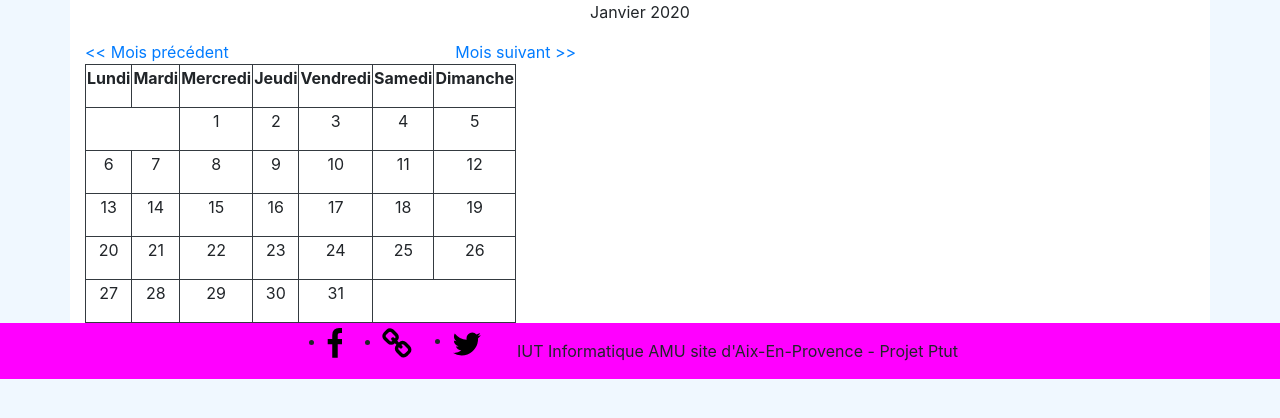
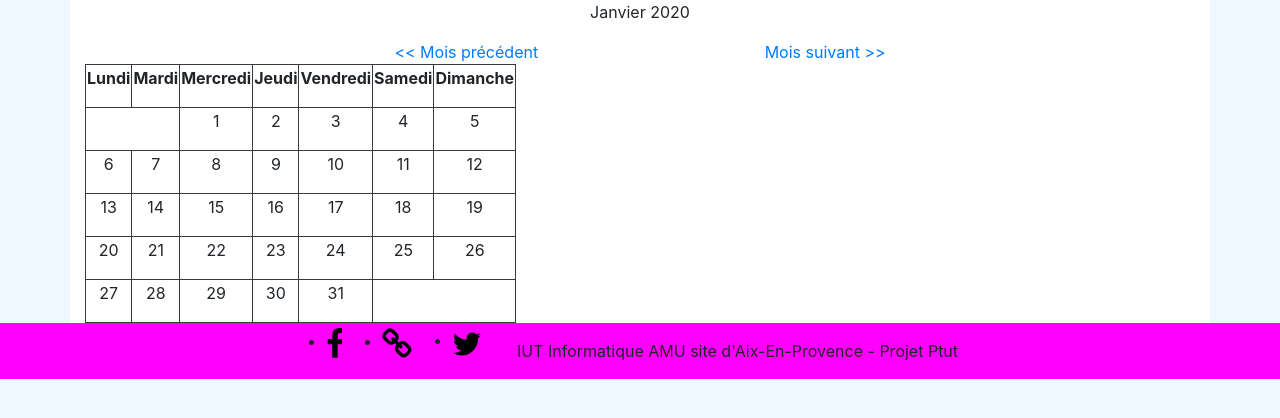
Before and after one commit to Maxime-Leclere/projetptut, a PHP site: page /frontend/calendar.php in a window 1280 px wide. Shown: the part 83-501 px from the top of the page. Run offline with PHP 8.4, Linux system fonts and the light colour scheme; the visitor is signed in with stand-in values (Sample User, id 1); data that the repository does not hold is empty; some libraries are stand-ins or nearby versions.

Commit message:
css modif

```diff
--- a/frontend/assets/main.css
+++ b/frontend/assets/main.css
@@ -45,7 +45,7 @@ footer {
     text-decoration: none;
 }
 
-.month_text, .day_text, .day_num {
+.month_text, .day_text, .day_num, .select_month {
     text-align: center;
 }
 
```
